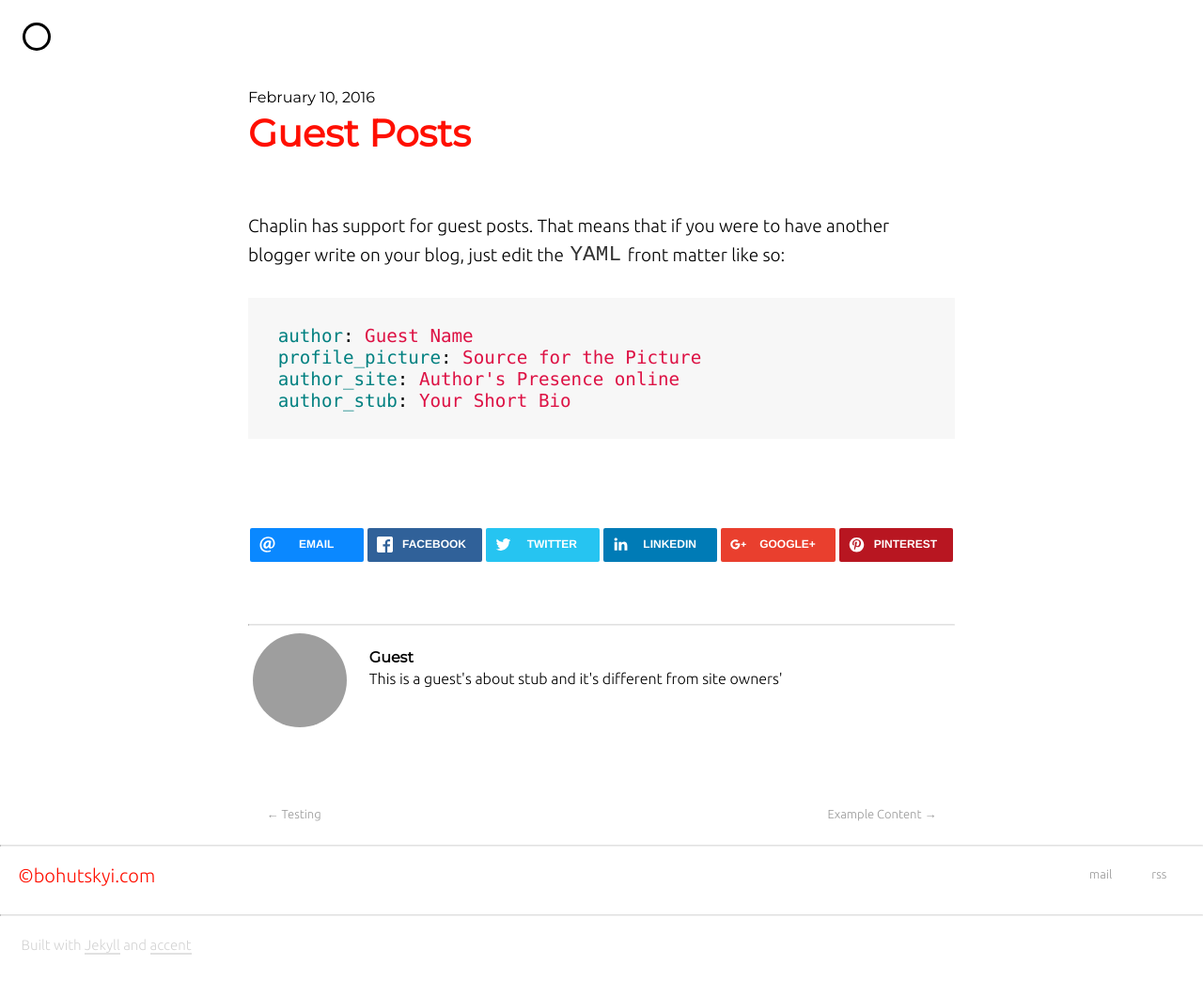
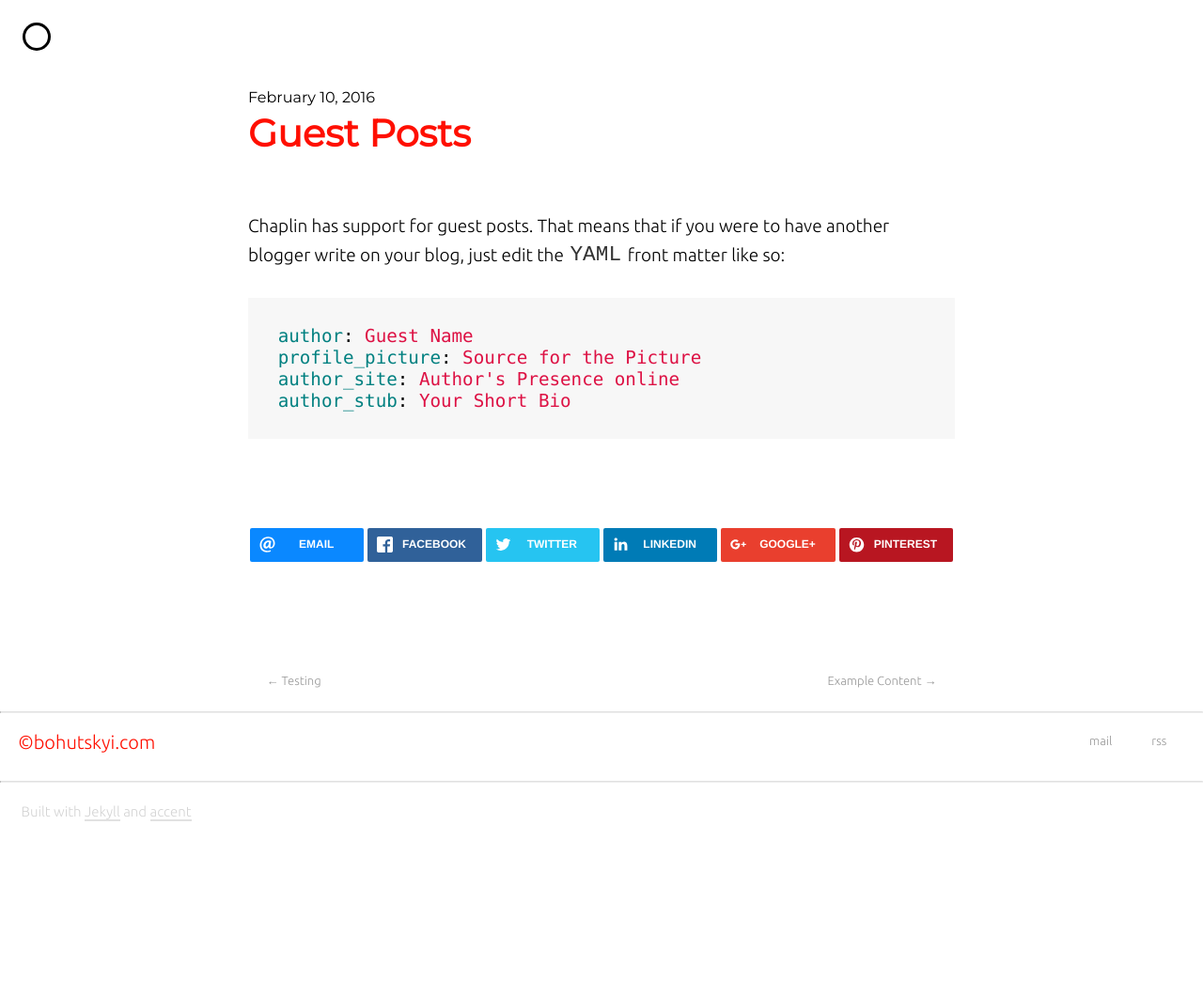
Before and after one commit to serhii-bohutskyi/bohutskyi.com, a Jekyll site: the page built from _posts/2016-02-10-guest-posts.markdown, in a window 1280 px wide. Shown: the whole page at 94% size. Built offline with Jekyll 4.4.1, drawn with Linux system fonts in a browser that asks for light colours; nearby versions of some CDN libraries; comment, search, counter and statistics services are not loaded; after the commit the page ends 918 px from its top, so only the background shows below that; some of the changed lines change nothing that is shown; grey boxes are pictures that could not be loaded.

Commit message:
about false

```diff
--- a/_config.yml
+++ b/_config.yml
@@ -36,7 +36,7 @@ comments: true
 about_stub: >
     Java Developer
 
-about_footer: true
+about_footer: false
 
 twitter_username:
 github_username: serhiibh
```
